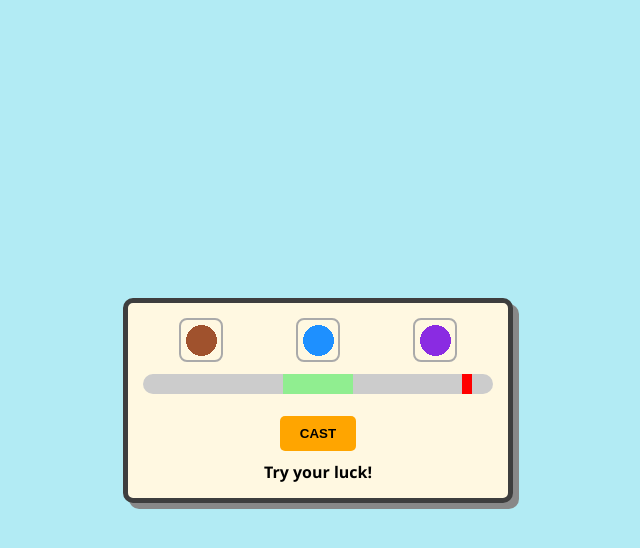
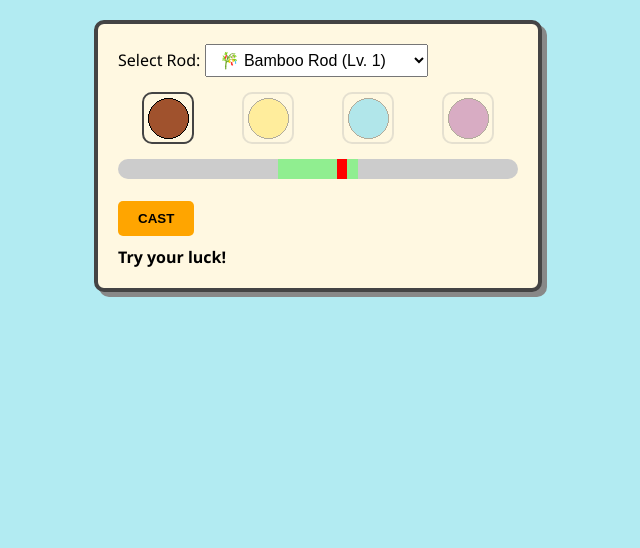
Before and after one commit to simsfreak/mxp-fishing-game, a plain HTML site: page index.html/index.html in a window 1280 px wide. Shown: the whole page, without its empty margins (322-962 px from the left). Drawn offline with Linux system fonts and the light colour scheme.

Commit message:
Add files via upload

```diff
--- a/index.html/index.html
+++ b/index.html/index.html
@@ -2,41 +2,59 @@
 <!DOCTYPE html>
 <html lang="en">
 <head>
-  <meta charset="UTF-8" />
-  <title>MXP Fishing Prototype</title>
+  <meta charset="UTF-8">
+  <title>MXP Fishing Rod UI</title>
   <style>
     body {
+      font-family: 'Segoe UI', sans-serif;
+      background: #b2ebf2;
       margin: 0;
-      font-family: 'Segoe UI', sans-serif;
-      background: url('images/beach-background.jpg') no-repeat center center fixed;
-      background-size: cover;
+      padding: 20px;
       display: flex;
-      justify-content: center;
+      flex-direction: column;
       align-items: center;
-      height: 100vh;
     }
+
     .fishing-ui {
-      width: 350px;
       background: #fff8e1;
-      border: 5px solid #3e3e3e;
+      border: 4px solid #444;
       border-radius: 10px;
-      padding: 15px;
-      box-shadow: 6px 6px 0 #888;
-      text-align: center;
+      padding: 20px;
+      box-shadow: 5px 5px 0 #888;
+      width: 400px;
     }
+
+    .rod-selector {
+      margin-bottom: 15px;
+    }
+
+    select {
+      padding: 6px 10px;
+      font-size: 16px;
+    }
+
     .bait-row {
       display: flex;
       justify-content: space-around;
-      margin-bottom: 12px;
+      margin-bottom: 15px;
     }
+
     .bait {
-      width: 40px;
-      height: 40px;
+      width: 48px;
+      height: 48px;
       background-size: cover;
       border: 2px solid #aaa;
-      border-radius: 8px;
+      border-radius: 10px;
+      opacity: 0.3;
+      transition: opacity 0.2s ease-in-out;
+    }
+
+    .bait.active {
+      opacity: 1;
       cursor: pointer;
+      border-color: #444;
     }
+
     .slider-box {
       position: relative;
       height: 20px;
@@ -45,6 +63,7 @@
       margin: 12px 0;
       overflow: hidden;
     }
+
     .green-zone {
       position: absolute;
       height: 100%;
@@ -52,6 +71,7 @@
       width: 20%;
       left: 40%;
     }
+
     .pointer {
       position: absolute;
       width: 10px;
@@ -60,6 +80,7 @@
       left: 0;
       transition: left 0.02s linear;
     }
+
     .btn {
       margin-top: 10px;
       padding: 10px 20px;
@@ -69,6 +90,7 @@
       border-radius: 5px;
       cursor: pointer;
     }
+
     .result {
       margin-top: 10px;
       font-weight: bold;
@@ -77,11 +99,22 @@
 </head>
 <body>
   <div class="fishing-ui">
-    <div class="bait-row">
-      <div class="bait" style="background-image: url('images/worm.png');" title="Worm"></div>
-      <div class="bait" style="background-image: url('images/spinner.png');" title="Spinner"></div>
-      <div class="bait" style="background-image: url('images/squid.png');" title="Squid"></div>
+    <div class="rod-selector">
+      <label for="rod">Select Rod:</label>
+      <select id="rod" onchange="updateBaits()">
+        <option value="1">🎋 Bamboo Rod (Lv. 1)</option>
+        <option value="2">🎣 Fiberglass Rod (Lv. 5)</option>
+        <option value="3">⚓ Iron Rod (Lv. 10)</option>
+      </select>
     </div>
+
+    <div class="bait-row" id="baitRow">
+      <div class="bait" id="bait-worm" style="background-image: url('images/bait_worm.png');" title="Worm"></div>
+      <div class="bait" id="bait-corn" style="background-image: url('images/bait_corn.png');" title="Corn"></div>
+      <div class="bait" id="bait-minnow" style="background-image: url('images/bait_minnow.png');" title="Minnow"></div>
+      <div class="bait" id="bait-squid" style="background-image: url('images/bait_squid.png');" title="Squid"></div>
+    </div>
+
     <div class="slider-box">
       <div class="green-zone" id="green"></div>
       <div class="pointer" id="pointer"></div>
@@ -131,6 +164,20 @@
       }, 1500);
     }
 
+    function updateBaits() {
+      const rod = document.getElementById('rod').value;
+      const baitIds = ['worm', 'corn', 'minnow', 'squid'];
+      baitIds.forEach((bait, index) => {
+        const el = document.getElementById(`bait-${bait}`);
+        if (index < rod) {
+          el.classList.add('active');
+        } else {
+          el.classList.remove('active');
+        }
+      });
+    }
+
+    updateBaits();
     startSlider();
   </script>
 </body>
```
Also changed, not shown: index.html/images/bait_corn.png (added), index.html/images/bait_minnow.png (added), index.html/images/bait_squid.png (added), index.html/images/bait_worm.png (added).
